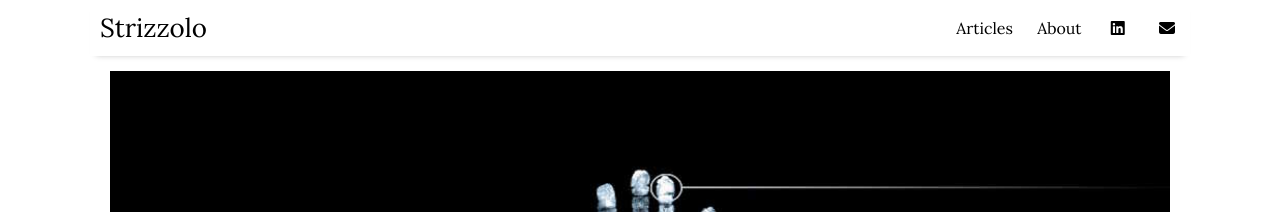
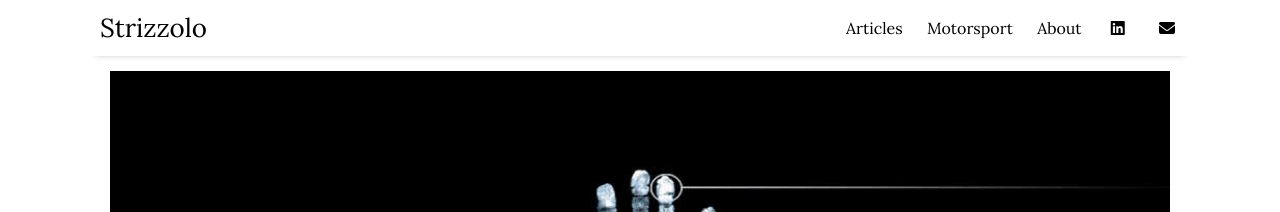
Before and after one commit to SimoneStrizzolo/simonestrizzolo.github.io, a Jekyll site: the page built from index.html, in a window 1280 px wide. Shown: the top 212 px of the page. Built offline with Jekyll 4.4.1, drawn with Linux system fonts in a browser that asks for light colours; the list of posts is cut into pages by our own code.

Commit message:
prima pubblicazione per imola

```diff
--- a/_data/settings.yml
+++ b/_data/settings.yml
@@ -8,6 +8,7 @@ google-ID: ''
 
 menu:
 - {name: 'Articles',           url: 'articles'}
+- {name: 'Motorsport',         urls: 'motorsport'}
 - {name: 'About',              url: 'about'}
 
 # Available social icons are powered by Font Awesome, so you can use any icon that they offer
```
